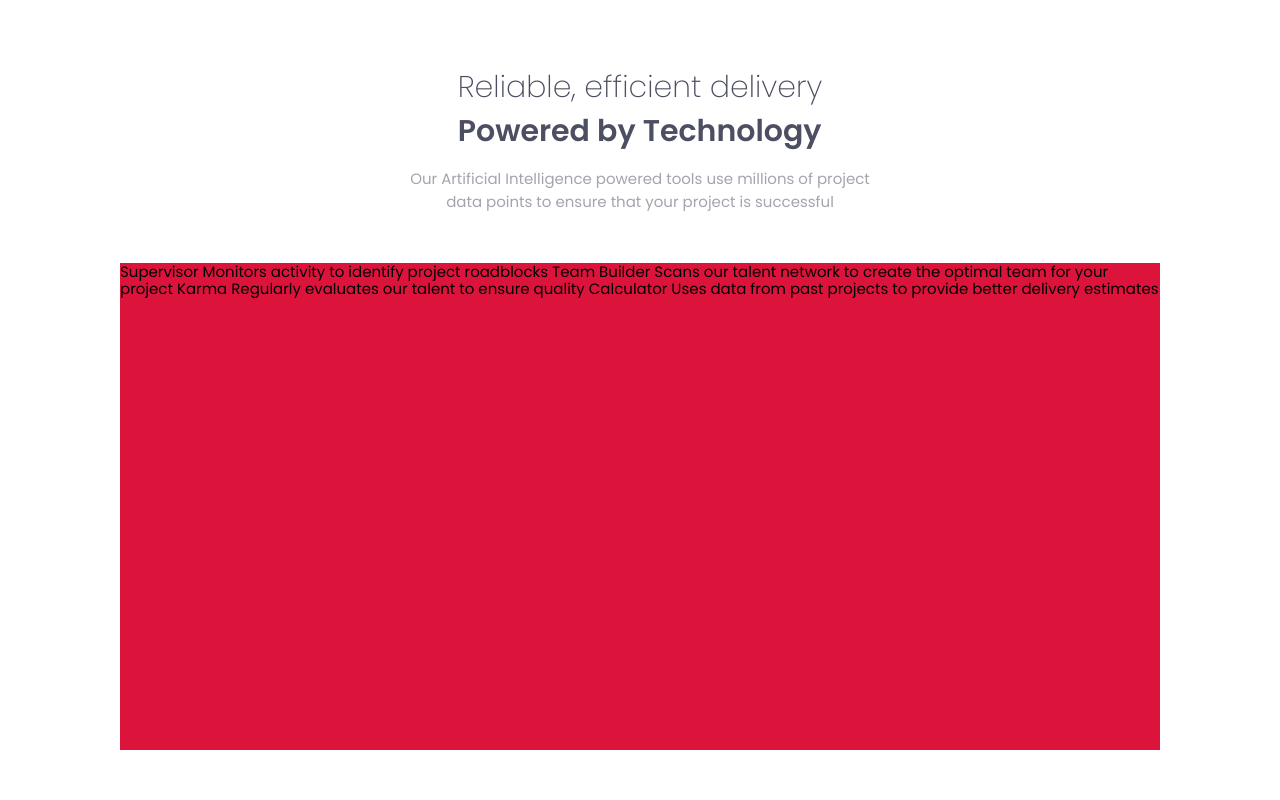
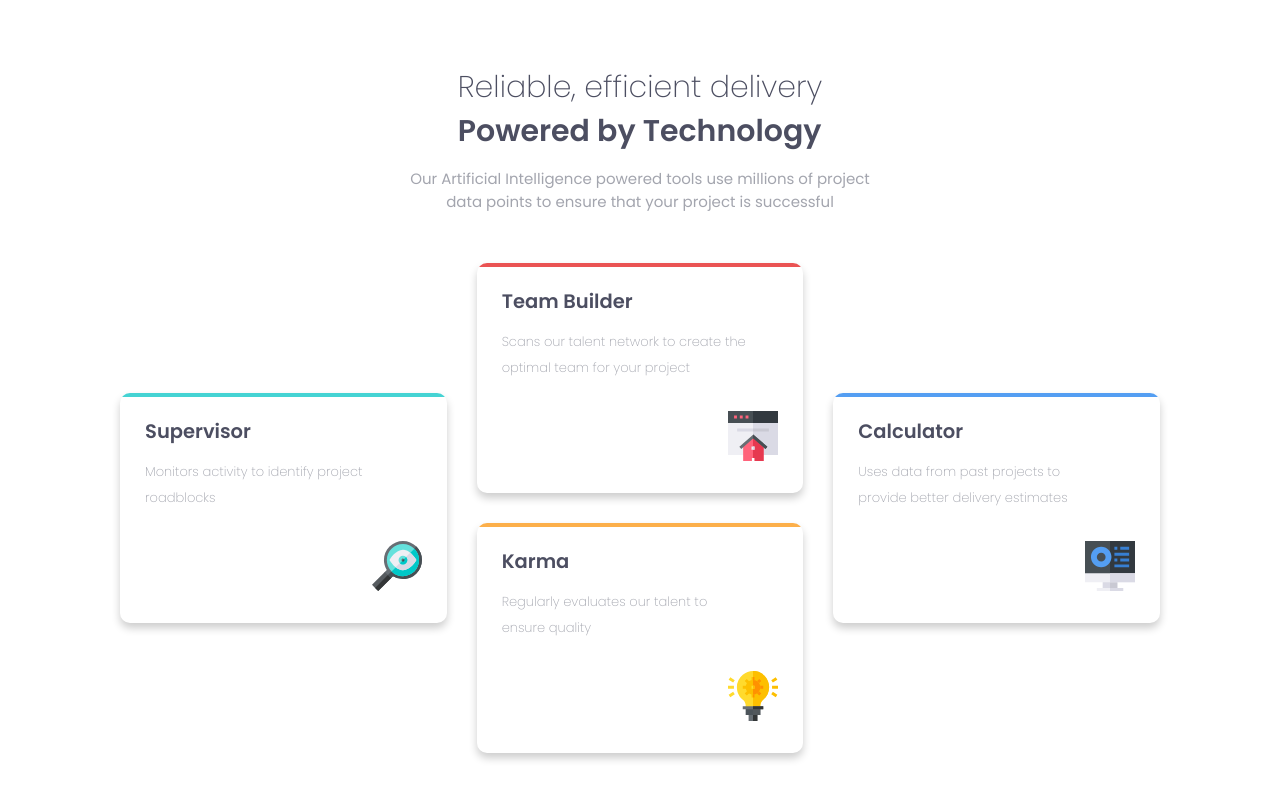
Before and after one commit to ChrisFloresM/Frontend_mentor_projects, a website: page Newbie/four-card/index.html in a window 1280 px wide. Drawn offline with Linux system fonts and the light colour scheme.

Commit message:
desktop layout for four-card project finished

```diff
--- a/Newbie/four-card/index.html
+++ b/Newbie/four-card/index.html
@@ -33,9 +33,30 @@
       </p>
     </header>
     <main class="main">
-      Supervisor Monitors activity to identify project roadblocks Team Builder Scans our talent network to
-      create the optimal team for your project Karma Regularly evaluates our talent to ensure quality
-      Calculator Uses data from past projects to provide better delivery estimates
+      <section class="section section--supervisor">
+        <h2 class="section__heading bold color-blue-dark">Supervisor</h2>
+        <p class="section__text light color-grayish-blue">Monitors activity to identify project roadblocks</p>
+        <img src="assets/images/icon-supervisor.svg" alt="icon-supervisor" class="section__logo" />
+      </section>
+      <section class="section section--team-builder">
+        <h2 class="section__heading bold color-blue-dark">Team Builder</h2>
+        <p class="section__text light color-grayish-blue">
+          Scans our talent network to create the optimal team for your project
+        </p>
+        <img src="assets/images/icon-team-builder.svg" alt="icon-team-builder" class="section__logo" />
+      </section>
+      <section class="section section--karma">
+        <h2 class="section__heading bold color-blue-dark">Karma</h2>
+        <p class="section__text light color-grayish-blue">Regularly evaluates our talent to ensure quality</p>
+        <img src="assets/images/icon-karma.svg" alt="icon-karma" class="section__logo" />
+      </section>
+      <section class="section section--calculator">
+        <h2 class="section__heading bold color-blue-dark">Calculator</h2>
+        <p class="section__text light color-grayish-blue">
+          Uses data from past projects to provide better delivery estimates
+        </p>
+        <img src="assets/images/icon-calculator.svg" alt="icon-calculator" class="section__logo" />
+      </section>
     </main>
   </body>
 </html>
--- a/Newbie/four-card/sass/_base.scss
+++ b/Newbie/four-card/sass/_base.scss
@@ -41,3 +41,17 @@ body {
 .color-grayish-blue {
   color: $color-grayish-blue;
 }
+
+//============================== mixins ==================================================
+@mixin top-colored($color) {
+  &::before {
+    content: '';
+    display: block;
+    position: absolute;
+    top: 0;
+    right: 0;
+    height: 0.4rem;
+    width: 100%;
+    background-color: $color;
+  }
+}
--- a/Newbie/four-card/sass/_layout.scss
+++ b/Newbie/four-card/sass/_layout.scss
@@ -1,7 +1,7 @@
 body {
   min-height: 100vh;
   display: grid;
-  grid-template-rows: min-content 1fr;
+  grid-template-rows: min-content min-content;
   padding: 5rem 12rem;
   grid-row-gap: 5rem;
 }
@@ -13,5 +13,8 @@ body {
 }
 
 .main {
-  background-color: crimson;
+  display: grid;
+  grid-template-rows: repeat(4, 10rem);
+  grid-template-columns: repeat(3, 1fr);
+  grid-gap: 3rem;
 }
--- a/Newbie/four-card/sass/_main-content.scss
+++ b/Newbie/four-card/sass/_main-content.scss
@@ -0,0 +1,49 @@
+.section {
+  box-shadow: 0 5px 8px rgba(0, 0, 0, 0.2);
+  border-radius: 10px;
+  font-size: 1.3rem;
+  padding: 2.8rem 2.5rem;
+  position: relative;
+  overflow: hidden;
+  display: flex;
+  flex-direction: column;
+
+  &--supervisor {
+    grid-row: 2 / 4;
+    grid-column: 1 / 2;
+    @include top-colored($color-primary-cyan);
+  }
+
+  &--team-builder {
+    grid-row: 1 / 3;
+    grid-column: 2 / 3;
+    @include top-colored($color-primary-red);
+  }
+
+  &--karma {
+    grid-row: 3 / 5;
+    grid-column: 2 / 3;
+    @include top-colored($color-primary-orange);
+  }
+
+  &--calculator {
+    grid-row: 2 / 4;
+    grid-column: 3 / 4;
+    @include top-colored($color-primary-blue);
+  }
+
+  &__heading {
+    margin-bottom: 1.5rem;
+  }
+
+  &__text {
+    line-height: 2;
+    width: 90%;
+  }
+
+  &__logo {
+    width: 5rem;
+    align-self: flex-end;
+    margin-top: 3rem;
+  }
+}
--- a/Newbie/four-card/sass/main.scss
+++ b/Newbie/four-card/sass/main.scss
@@ -1,3 +1,4 @@
 @import 'base';
 @import 'layout';
 @import 'header';
+@import 'main-content';
```
Also changed, not shown: Newbie/four-card/css/style.css.
